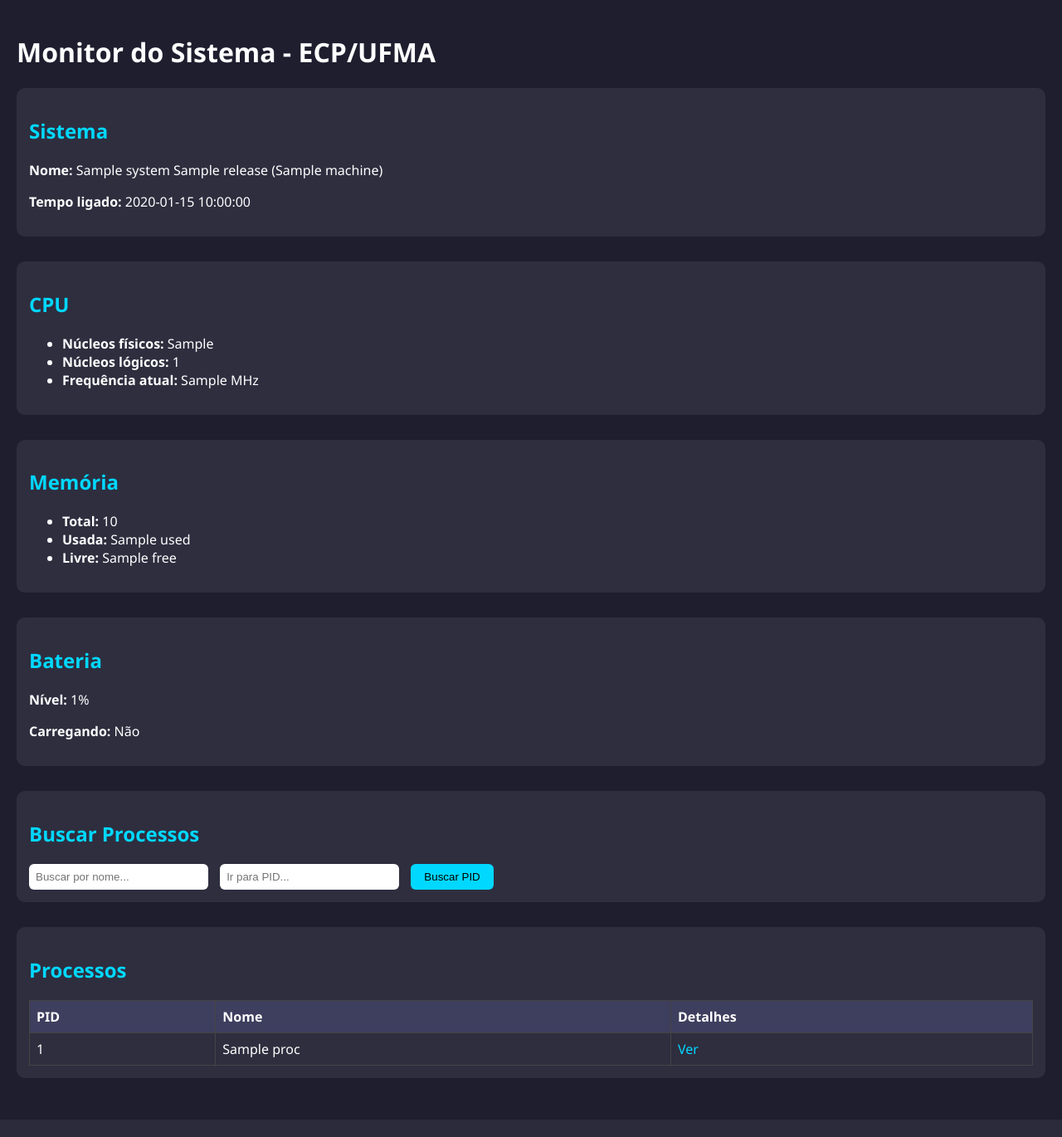
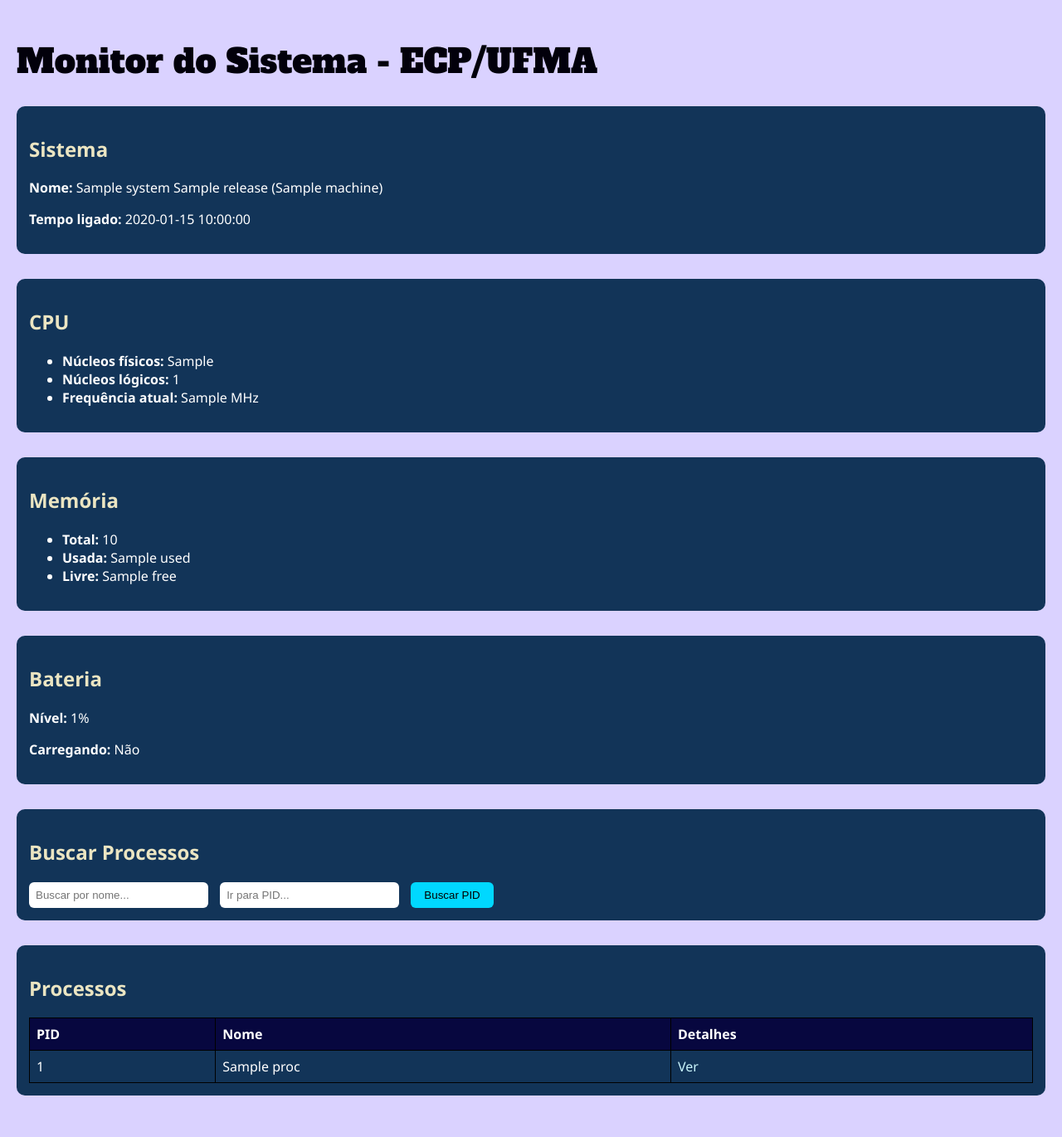
Before and after one commit to Erikabiams/Desafio01-SO, a Flask app: template templates/index.html in a window 1280 px wide. Shown: the whole page at 83% size. Before the commit the page ends 1349 px from the top, so only its background shows below. Run offline with Flask 3, Linux system fonts and the light colour scheme; the template is opened without the code that fills it: most values are stand-ins (such as "Sample title", 1, 10 or a date in 2020).

Commit message:
style.css

```diff
--- a/static/style.css
+++ b/static/style.css
@@ -1,6 +1,7 @@
+@import url('https://fonts.googleapis.com/css2?family=Alfa+Slab+One&display=swap');
 body {
     font-family: "Segoe UI", sans-serif;
-    background-color: #1e1e2f;
+    background-color: #DAD2FF;
     color: #ffffff;
     margin: 0;
     padding: 0;
@@ -11,11 +12,16 @@
 .section {
     margin-bottom: 30px;
     padding: 15px;
-    background: #2e2e3f;
+    background: #123458;
     border-radius: 10px;
 }
+.section_grid{
+    display: grid;
+    grid-template-columns: repeat(4, 1fr);
+    gap: 10px;
+}
 h2 {
-    color: #00d8ff;
+    color: #EBE5C2;
 }
 table {
     width: 100%;
@@ -23,19 +29,20 @@
     margin-top: 10px;
 }
 th, td {
-    border: 1px solid #444;
+    border: 1px solid #000;
     padding: 8px;
     text-align: left;
 }
 th {
-    background-color: #3e3e5e;
+    background-color: #07073f;
 }
 a {
-    color: #00d8ff;
+    color: #c9f4fb;
     text-decoration: none;
 }
 a:hover {
     text-decoration: underline;
+    color: aqua;
 }
 input[type="text"], input[type="number"] {
     padding: 8px;
@@ -55,3 +62,11 @@
 button:hover {
     background-color: #00b8d4;
 }
+
+h1{
+    font-family: "Alfa Slab One", serif;
+    font-weight: 400;
+    font-style: normal;
+    font-size: 40px;
+    color: rgb(2, 0, 11);
+}
```
